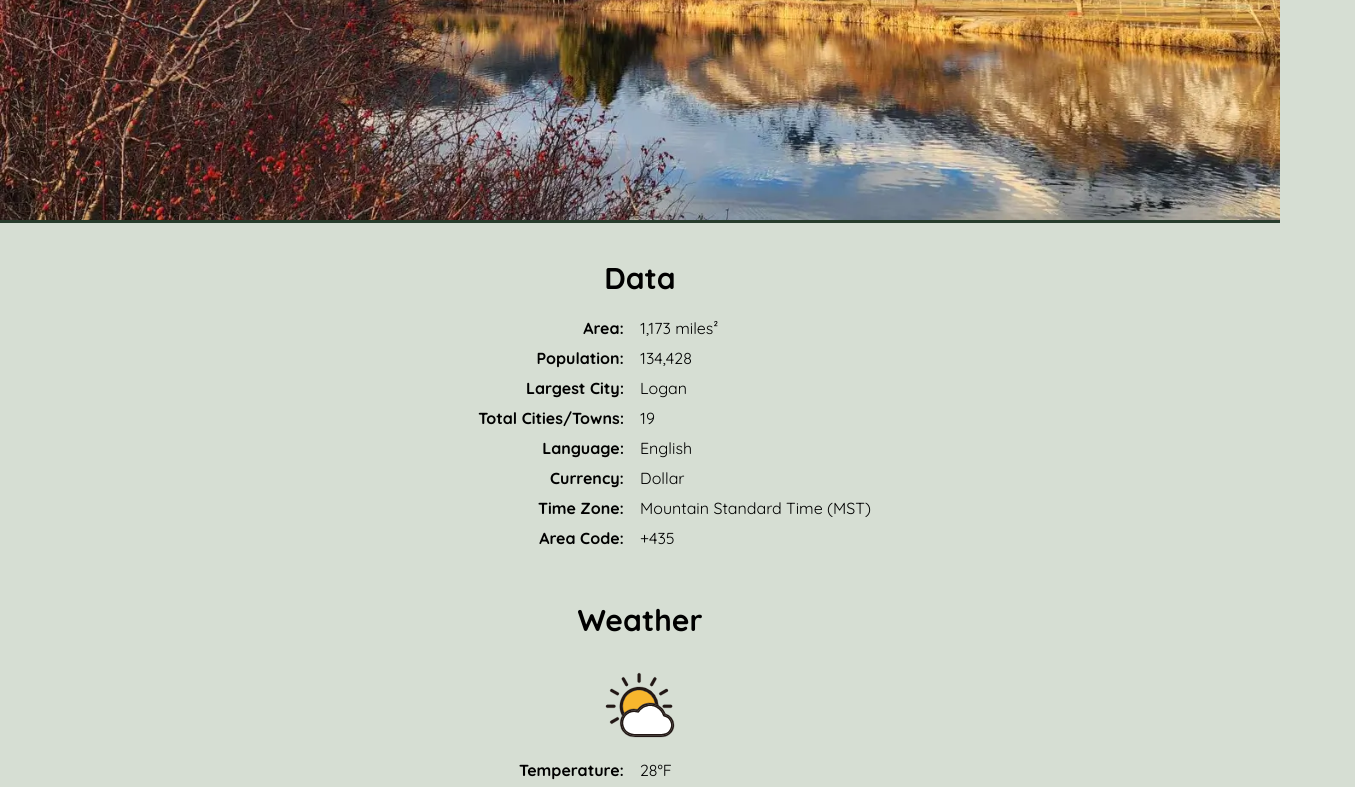
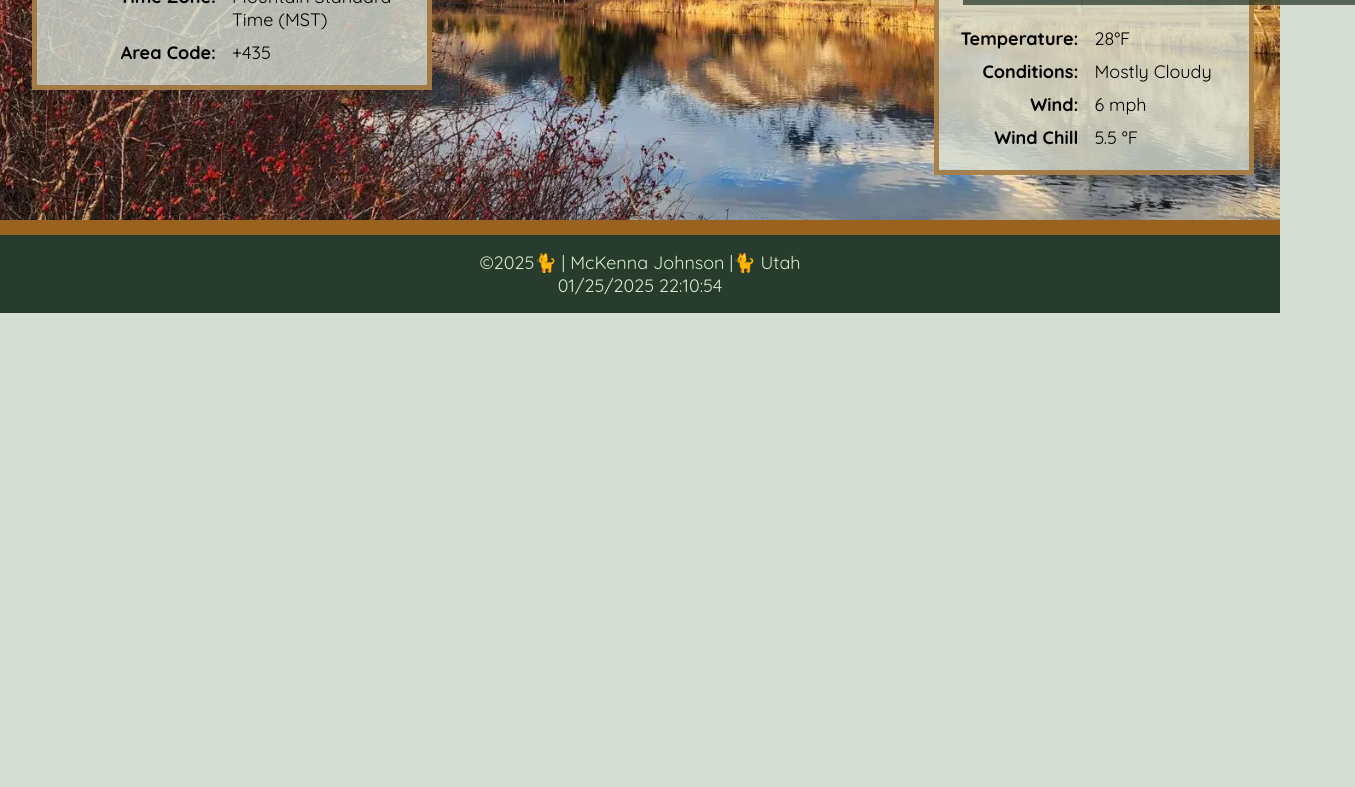
Before and after one commit to littlemissmiso/wdd131, a plain HTML site: page place.html in a window 1280 px wide. Shown: the part 575-1362 px from the top of the page, 1355 px wide, since content can reach past the window. After the commit the page ends 888 px from the top, so only its background shows below. Drawn offline with Linux system fonts and the light colour scheme.

Commit message:
Place edits

```diff
--- a/place.html
+++ b/place.html
@@ -21,7 +21,7 @@
         <picture>
             <source srcset="images/cache-valley-large.webp" media="(min-width: 1000px)">
             <source srcset="images/cache-valley-medium2.webp" media="(min-width: 500px)">
-            <img src="images/cache-valley-small2.webp" alt="Cache Valley Utah" width="500px" height="575px">
+            <img src="images/cache-valley-small2.webp" alt="Cache Valley Utah" width="500" height="575">
         </picture>
         <div class="data">
             <h2>Data</h2>
@@ -36,7 +36,7 @@
                     <span class="label">Largest City:</span> Logan
                 </div>
                 <div class="list-item">
-                    <span class="label">Total Cities/Towns:</span> 19
+                    <span class="label">Total Cities:</span> 19
                 </div>
                 <div class="list-item">
                     <span class="label">Language:</span> English
@@ -55,7 +55,9 @@
         </div>
         <div class="weather">
             <h2>Weather</h2>
-            <img src="images/partly-sunny.svg" alt="Partly Sunny">
+            <div class="weather-icon">
+               <img src="images/partly-sunny.svg" alt="Partly Sunny">
+            </div>
             <div class="weather-item">
                 <span class="weather-label">Temperature:</span> 28°F
             </div>
@@ -66,7 +68,8 @@
                 <span class="weather-label">Wind:</span> 6 mph
             </div>
             <div class="weather-item">
-                <span class="weather-label">Wind Chill</span> 21°F
+                <span class="weather-label">Wind Chill</span>
+                <p><span id="windChill"></span> °F</p>
             </div>
         </div>
 
--- a/scripts/place.js
+++ b/scripts/place.js
@@ -1,6 +1,20 @@
+/* -----------Wind Chill Function------------*/
 
+function calculateWindChill(temperature, windSpeed) {
+    if (temperature > 50 || windSpeed <= 3) {
+        return "N/A";
+    }
 
+    const windChill = 35.74 + (0.6215 * temperature) - (35.75 * Math.pow(windSpeed, 0.16))
+    return windChill.toFixed(1);
 
+}
+
+let temperature = 28;
+let windSpeed = 6;
+
+let windChill = calculateWindChill(temperature, windSpeed);
+document.getElementById('windChill').textContent = windChill;
 
 
 /*------------Footer Settings----------------*/
--- a/styles/place-large.css
+++ b/styles/place-large.css
@@ -0,0 +1,105 @@
+@media screen and (min-width: 1000px) {
+    picture img {
+        width: 100%;
+        height: 100%;
+        border-bottom: none;
+        position: relative;
+        margin-bottom: 0px;
+    }
+
+    .data h2 {
+        position: absolute;
+        text-align: right;
+        width: 25rem;
+        height: auto;
+        top: 30%;
+        background-color: #273c23;
+        box-shadow: 8px 8px #1a2a1ead;
+        color: var(--color3);
+        z-index: 2;
+    }
+
+
+    .labels {
+        position: absolute;
+        width: 25rem;
+        height: auto;
+        top: 30%;
+        background-color: #d6ded3ce;
+        color: black;
+        padding-left: 1rem;
+        padding-right: 1rem;
+        padding-bottom: 1rem;
+        padding-top: 7rem;
+        margin-left: 2rem;
+        font-size: clamp(10px, 2vw, 18px);
+        border: 5px solid #99621eb9;
+
+    }
+
+    .weather h2 {
+        position: absolute;
+        width: 25rem;
+        height: auto;
+        top: 0.5%;
+        text-align: left;
+        padding-left: 2rem;
+        background-color: #273c23;
+        box-shadow: 8px 8px #1a2a1ead;
+        color: var(--color3);
+        z-index: 2;
+    }
+
+    .weather {
+        position: absolute;
+        width: 20rem;
+        height: auto;
+        top: 60%;
+        right: 2%;
+        background-color: #d6ded3ce;
+        color: black;
+        padding-left: 1rem;
+        padding-right: 1rem;
+        padding-bottom: 1rem;
+        padding-top: 7rem;
+        margin-left: 2rem;
+        font-size: clamp(10px, 2vw, 18px);
+        border: 5px solid #99621eb9;
+
+    }
+
+    .weather h2::after {
+        content: url('/images/partly-sunny.svg');
+        width: 70px;
+        height: auto;
+        display: block;
+        position: absolute;
+        top: 1%;
+        right: 35%;
+
+
+
+
+    }
+
+
+    .weather-icon {
+        display: none;
+
+
+
+    }
+
+
+
+
+
+
+
+
+
+
+    footer {
+        margin-top: -5px;
+    }
+}
--- a/styles/place.css
+++ b/styles/place.css
@@ -60,7 +60,7 @@ h2 {
     padding: 5px;
 }
 
-.weather img {
+.weather-icon img {
     width: 100px;
     height: auto;
     display: block;
```
